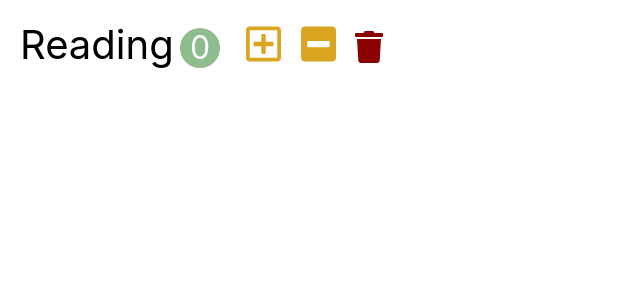
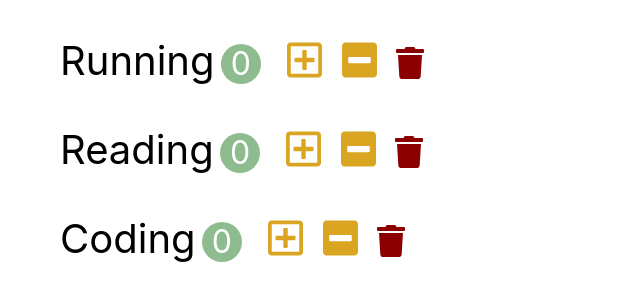
Before and after one commit to april-jiyeon-kim/habit-tracker, a React (Create React App) app: page / in a window 1280 px wide. Shown: the top 300 px of the page, without its empty margins (0-640 px from the left). Built offline with nearby package versions, Linux system fonts and the light colour scheme.

Commit message:
Create Habits component

```diff
--- a/src/app.jsx
+++ b/src/app.jsx
@@ -1,8 +1,9 @@
 import React from "react";
 import "./app.css";
 import Habit from "./components/habit";
+import Habits from "./components/habits";
 
 function App() {
-  return <Habit />;
+  return <Habits />;
 }
 export default App;
--- a/src/components/habit.jsx
+++ b/src/components/habit.jsx
@@ -14,10 +14,11 @@
     this.setState({ count: count < 0 ? 0 : count });
   };
   render() {
+    const { name, count } = this.props.habit;
     return (
       <li className="habit">
-        <span className="habit-name">Reading</span>
-        <span className="habit-count">{this.state.count}</span>
+        <span className="habit-name">{name}</span>
+        <span className="habit-count">{count}</span>
         <button
           className="habit-button habit-increase"
           onClick={this.handleIncrement}
--- /dev/null
+++ b/src/components/habits.jsx
@@ -0,0 +1,23 @@
+import React, { Component } from "react";
+import Habit from "./habit";
+
+class Habits extends Component {
+  state = {
+    habits: [
+      { id: 1, name: "Running", count: 0 },
+      { id: 2, name: "Reading", count: 0 },
+      { id: 3, name: "Coding", count: 0 },
+    ],
+  };
+  render() {
+    return (
+      <ul>
+        {this.state.habits.map((habit) => (
+          <Habit key={habit.id} habit={habit} />
+        ))}
+      </ul>
+    );
+  }
+}
+
+export default Habits;
```
